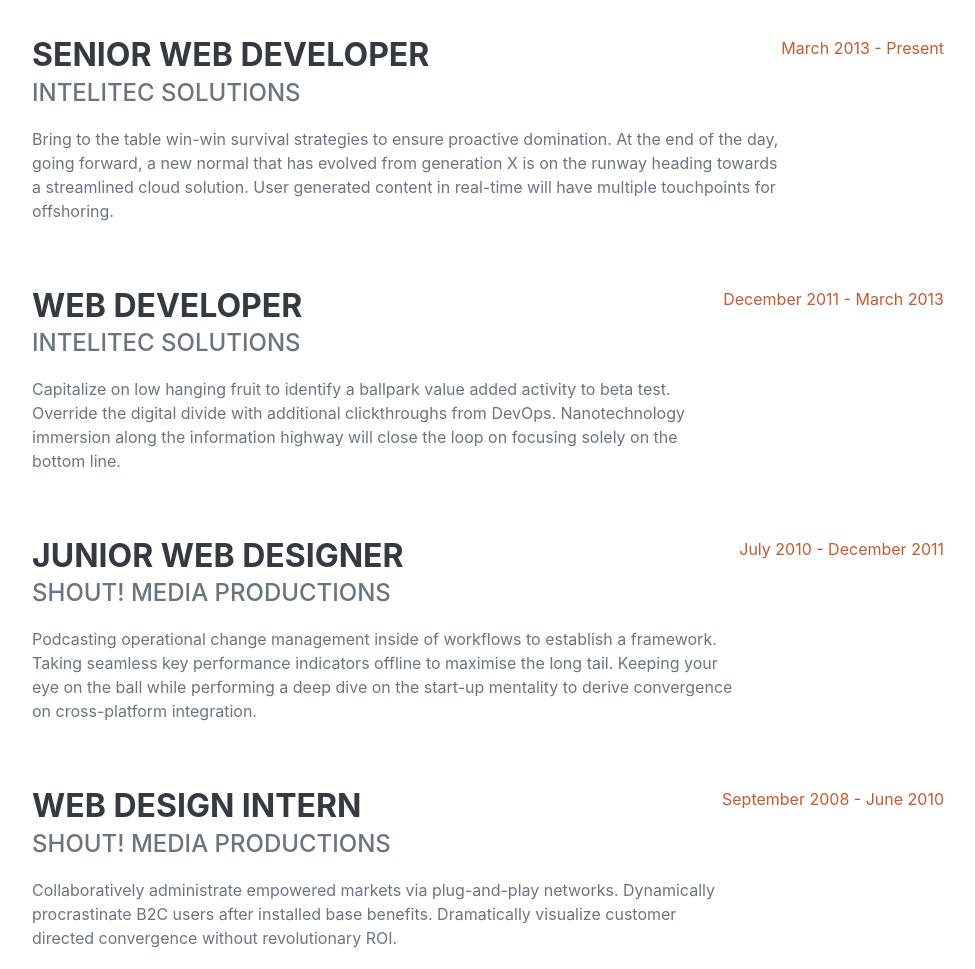
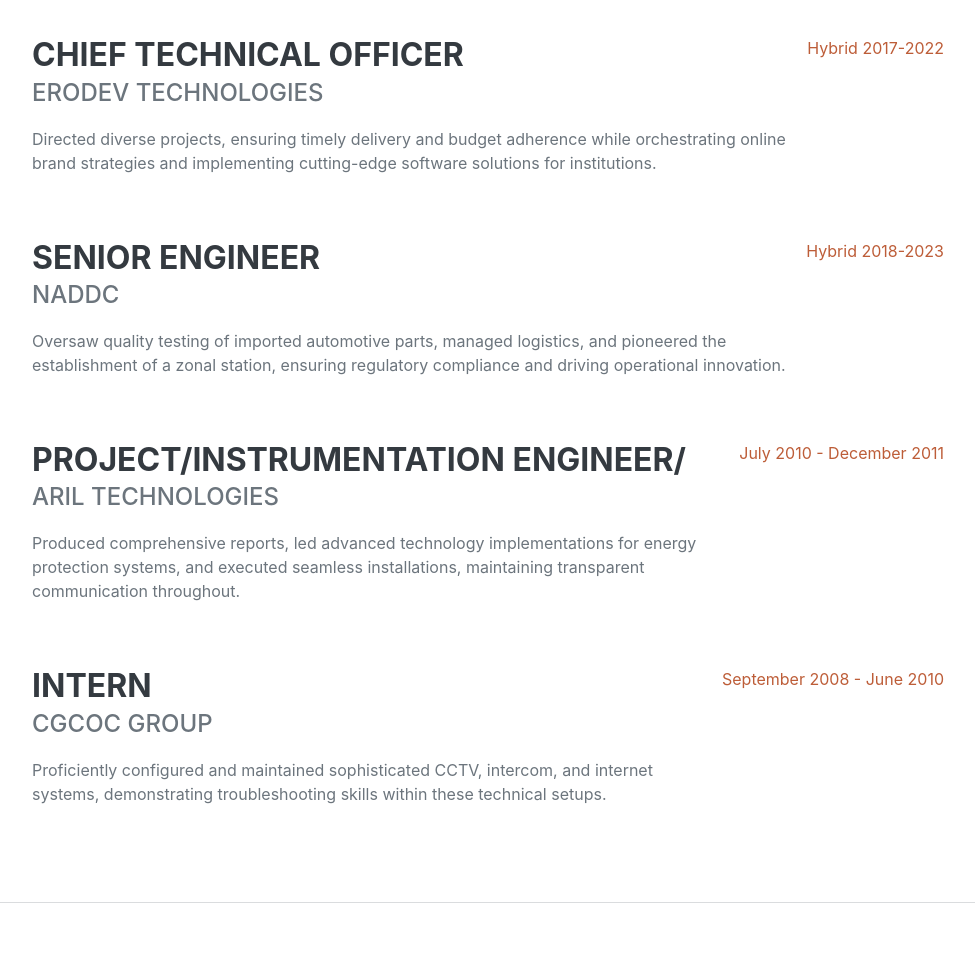
Before and after one commit to james-agbonz/ProjectManager, a plain HTML site: page index.html in a window 1280 px wide. Shown: the part 960-1929 px from the top of the page, without its empty margins (288-1263 px from the left). Drawn offline with nearby package versions, Linux system fonts and the light colour scheme; a web font is replaced by a local one.

Commit message:
Update index.html

```diff
--- a/index.html
+++ b/index.html
@@ -63,33 +63,33 @@
                     <h2 class="mb-5">Experience</h2>
                     <div class="d-flex flex-column flex-md-row justify-content-between mb-5">
                         <div class="flex-grow-1">
-                            <h3 class="mb-0">Senior Web Developer</h3>
-                            <div class="subheading mb-3">Intelitec Solutions</div>
-                            <p>Bring to the table win-win survival strategies to ensure proactive domination. At the end of the day, going forward, a new normal that has evolved from generation X is on the runway heading towards a streamlined cloud solution. User generated content in real-time will have multiple touchpoints for offshoring.</p>
+                            <h3 class="mb-0">Chief Technical officer</h3>
+                            <div class="subheading mb-3">ERODEV TECHNOLOGIES</div>
+                            <p>Directed diverse projects, ensuring timely delivery and budget adherence while orchestrating online brand strategies and implementing cutting-edge software solutions for institutions.</p>
                         </div>
-                        <div class="flex-shrink-0"><span class="text-primary">March 2013 - Present</span></div>
+                        <div class="flex-shrink-0"><span class="text-primary">Hybrid 2017-2022</span></div>
                     </div>
                     <div class="d-flex flex-column flex-md-row justify-content-between mb-5">
                         <div class="flex-grow-1">
-                            <h3 class="mb-0">Web Developer</h3>
-                            <div class="subheading mb-3">Intelitec Solutions</div>
-                            <p>Capitalize on low hanging fruit to identify a ballpark value added activity to beta test. Override the digital divide with additional clickthroughs from DevOps. Nanotechnology immersion along the information highway will close the loop on focusing solely on the bottom line.</p>
+                            <h3 class="mb-0">Senior Engineer</h3>
+                            <div class="subheading mb-3">NADDC </div>
+                            <p>Oversaw quality testing of imported automotive parts, managed logistics, and pioneered the establishment of a zonal station, ensuring regulatory compliance and driving operational innovation.</p>
                         </div>
-                        <div class="flex-shrink-0"><span class="text-primary">December 2011 - March 2013</span></div>
+                        <div class="flex-shrink-0"><span class="text-primary">Hybrid 2018-2023</span></div>
                     </div>
                     <div class="d-flex flex-column flex-md-row justify-content-between mb-5">
                         <div class="flex-grow-1">
-                            <h3 class="mb-0">Junior Web Designer</h3>
-                            <div class="subheading mb-3">Shout! Media Productions</div>
-                            <p>Podcasting operational change management inside of workflows to establish a framework. Taking seamless key performance indicators offline to maximise the long tail. Keeping your eye on the ball while performing a deep dive on the start-up mentality to derive convergence on cross-platform integration.</p>
+                            <h3 class="mb-0">Project/Instrumentation Engineer/</h3>
+                            <div class="subheading mb-3">ARIL TECHNOLOGIES</div>
+                            <p>Produced comprehensive reports, led advanced technology implementations for energy protection systems, and executed seamless installations, maintaining transparent communication throughout.</p>
                         </div>
                         <div class="flex-shrink-0"><span class="text-primary">July 2010 - December 2011</span></div>
                     </div>
                     <div class="d-flex flex-column flex-md-row justify-content-between">
                         <div class="flex-grow-1">
-                            <h3 class="mb-0">Web Design Intern</h3>
-                            <div class="subheading mb-3">Shout! Media Productions</div>
-                            <p>Collaboratively administrate empowered markets via plug-and-play networks. Dynamically procrastinate B2C users after installed base benefits. Dramatically visualize customer directed convergence without revolutionary ROI.</p>
+                            <h3 class="mb-0">Intern</h3>
+                            <div class="subheading mb-3">CGCOC Group</div>
+                            <p>Proficiently configured and maintained sophisticated CCTV, intercom, and internet systems, demonstrating troubleshooting skills within these technical setups.</p>
                         </div>
                         <div class="flex-shrink-0"><span class="text-primary">September 2008 - June 2010</span></div>
                     </div>
```
